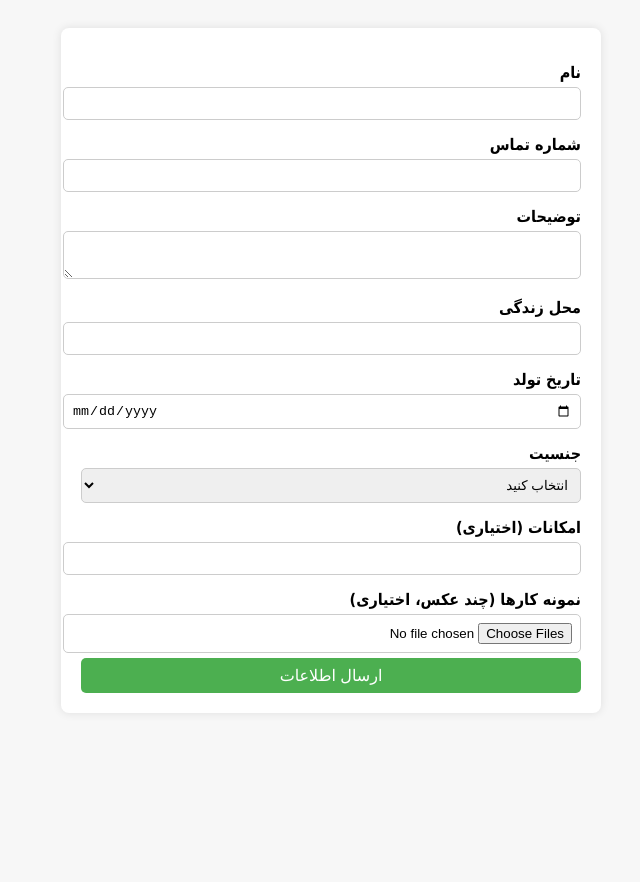
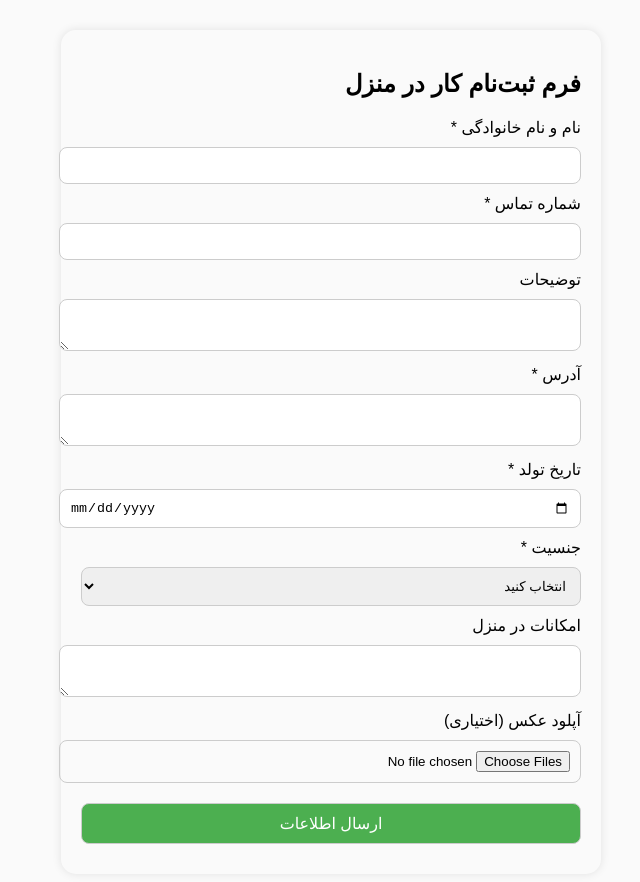
Before and after one commit to momenimohammad23/kar, a plain HTML site: page index.html in a window 1280 px wide. Shown: the whole page, without its empty margins (309-949 px from the left). Before the commit the page ends 800 px from the top, so only its background shows below. Drawn offline with Linux system fonts and the light colour scheme.

Commit message:
Update index.html

```diff
--- a/index.html
+++ b/index.html
@@ -2,56 +2,101 @@
 <html lang="fa">
 <head>
   <meta charset="UTF-8">
-  <title>فرم ارسال اطلاعات</title>
+  <title>فرم کار در منزل</title>
   <style>
-    body { font-family: Tahoma, sans-serif; direction: rtl; padding: 20px; background: #f7f7f7; }
-    form { background: white; padding: 20px; border-radius: 8px; max-width: 500px; margin: auto; box-shadow: 0 0 10px rgba(0,0,0,0.1);}
-    label { display: block; margin-top: 15px; font-weight: bold; }
-    input, textarea, select, button { width: 100%; padding: 8px; margin-top: 5px; border-radius: 5px; border: 1px solid #ccc; }
-    button { background: #4CAF50; color: white; border: none; cursor: pointer; font-size: 16px; }
-    button:disabled { background: #888; cursor: not-allowed; }
+    body {
+      font-family: sans-serif;
+      direction: rtl;
+      text-align: right;
+      margin: 30px auto;
+      max-width: 500px;
+      background: #fafafa;
+      padding: 20px;
+      border-radius: 15px;
+      box-shadow: 0 0 10px rgba(0,0,0,.1);
+    }
+    input, textarea, select, button {
+      width: 100%;
+      margin: 10px 0;
+      padding: 10px;
+      border-radius: 8px;
+      border: 1px solid #ccc;
+    }
+    button {
+      background: #4CAF50;
+      color: white;
+      font-size: 16px;
+    }
+    button:disabled {
+      background: gray;
+    }
   </style>
 </head>
 <body>
-  <form action="https://script.google.com/macros/s/AKfycbxPTgjX_2-85byk-9nCKgCLl9rBqZ1G3PEzmw4-mTixFC3bzDap6duRNsTnwUfu1lDF/exec" method="post" enctype="multipart/form-data">
-    <label>نام</label>
-    <input type="text" name="name" required>
+  <h2>فرم ثبت‌نام کار در منزل</h2>
 
-    <label>شماره تماس</label>
-    <input type="text" name="phone" required>
+  <form id="mainForm">
+    <label>نام و نام خانوادگی *</label>
+    <input name="name" required>
+
+    <label>شماره تماس *</label>
+    <input name="phone" type="tel" required>
 
     <label>توضیحات</label>
-    <textarea name="desc" required></textarea>
+    <textarea name="desc"></textarea>
 
-    <label>محل زندگی</label>
-    <input type="text" name="address" required>
+    <label>آدرس *</label>
+    <textarea name="address" required></textarea>
 
-    <label>تاریخ تولد</label>
-    <input type="date" name="birth" required>
+    <label>تاریخ تولد *</label>
+    <input name="birth" type="date" required>
 
-    <label>جنسیت</label>
+    <label>جنسیت *</label>
     <select name="gender" required>
       <option value="">انتخاب کنید</option>
+      <option value="زن">زن</option>
       <option value="مرد">مرد</option>
-      <option value="زن">زن</option>
     </select>
 
-    <label>امکانات (اختیاری)</label>
-    <input type="text" name="tools">
+    <label>امکانات در منزل</label>
+    <textarea name="tools"></textarea>
 
-    <label>نمونه کارها (چند عکس، اختیاری)</label>
-    <input type="file" name="sample" multiple>
+    <label>آپلود عکس (اختیاری)</label>
+    <input type="file" id="photo" multiple accept="image/*">
 
     <button type="submit" id="submitBtn">ارسال اطلاعات</button>
   </form>
 
   <script>
-    const form = document.getElementById('myForm');
+    const form = document.getElementById('mainForm');
     const btn = document.getElementById('submitBtn');
 
-    form.addEventListener('submit', function() {
+    form.addEventListener('submit', async (e) => {
+      e.preventDefault();
       btn.disabled = true;
-      btn.textContent = 'در حال ارسال...';
+      btn.textContent = "در حال ارسال...";
+
+      const files = document.getElementById('photo').files;
+      const photos = [];
+
+      for (const file of files) {
+        const reader = new FileReader();
+        photos.push(await new Promise(res => {
+          reader.onload = () => res(reader.result);
+          reader.readAsDataURL(file);
+        }));
+      }
+
+      const formData = new FormData(form);
+      formData.append('photoData', JSON.stringify(photos));
+
+      const response = await fetch('https://script.google.com/macros/s/AKfycbxPTgjX_2-85byk-9nCKgCLl9rBqZ1G3PEzmw4-mTixFC3bzDap6duRNsTnwUfu1lDF/exec', {
+        method: 'POST',
+        body: formData
+      });
+
+      const text = await response.text();
+      document.body.innerHTML = text;
     });
   </script>
 </body>
```
